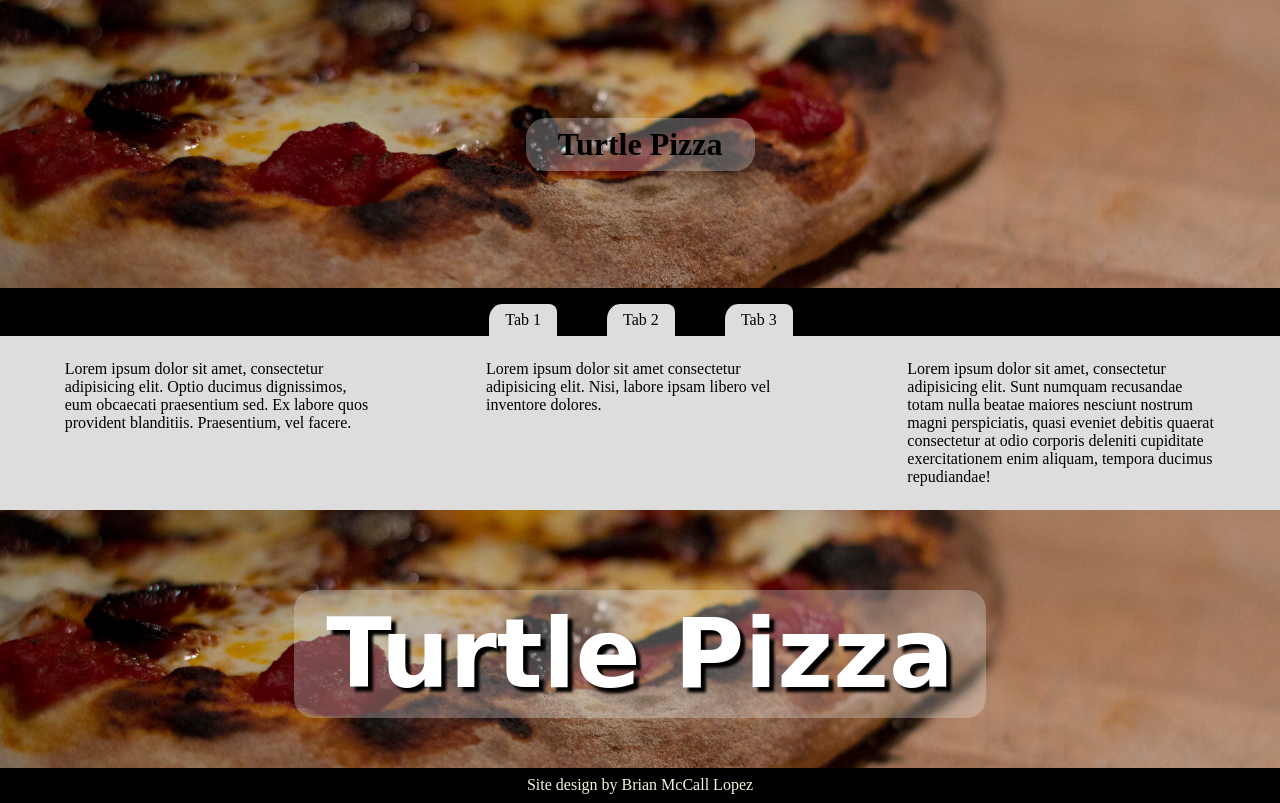
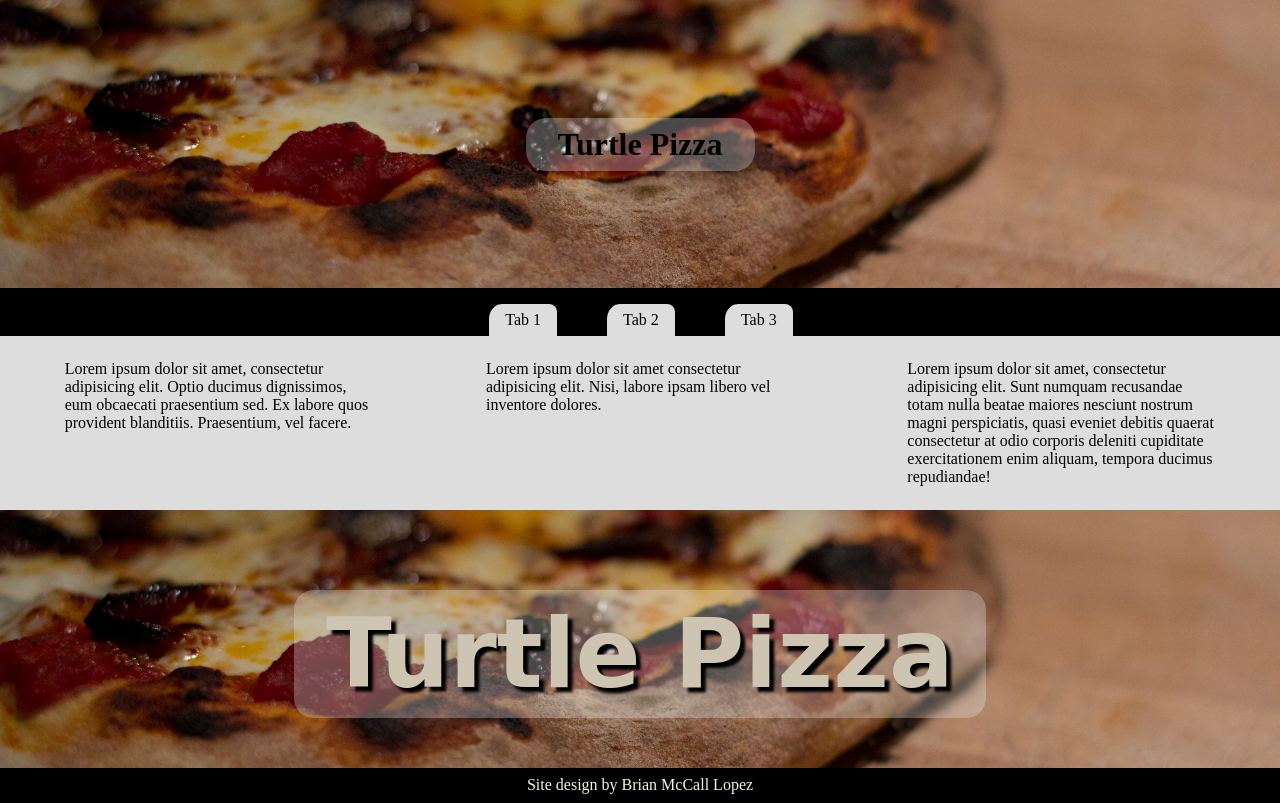
Before and after one commit to brianmaclopez/restaurant, a website built with webpack: page template/index.html in a window 1280 px wide. Shown: the top 803 px of the page. Built offline with nearby package versions, Linux system fonts and the light colour scheme; a web font is replaced by a local one.

Commit message:
styling change

```diff
--- a/src/styles/style.css
+++ b/src/styles/style.css
@@ -91,6 +91,6 @@ main {
     font-size: 96px;
     text-align: center;
     text-transform: capitalize;
-    color: white;
+    color: rgb(205, 196, 178);
     text-shadow: 5px 5px 3px black;
   }
```
Also changed, not shown: dist/c12b3e72ca4d26c94d11.jpg (added), 1 other file.
